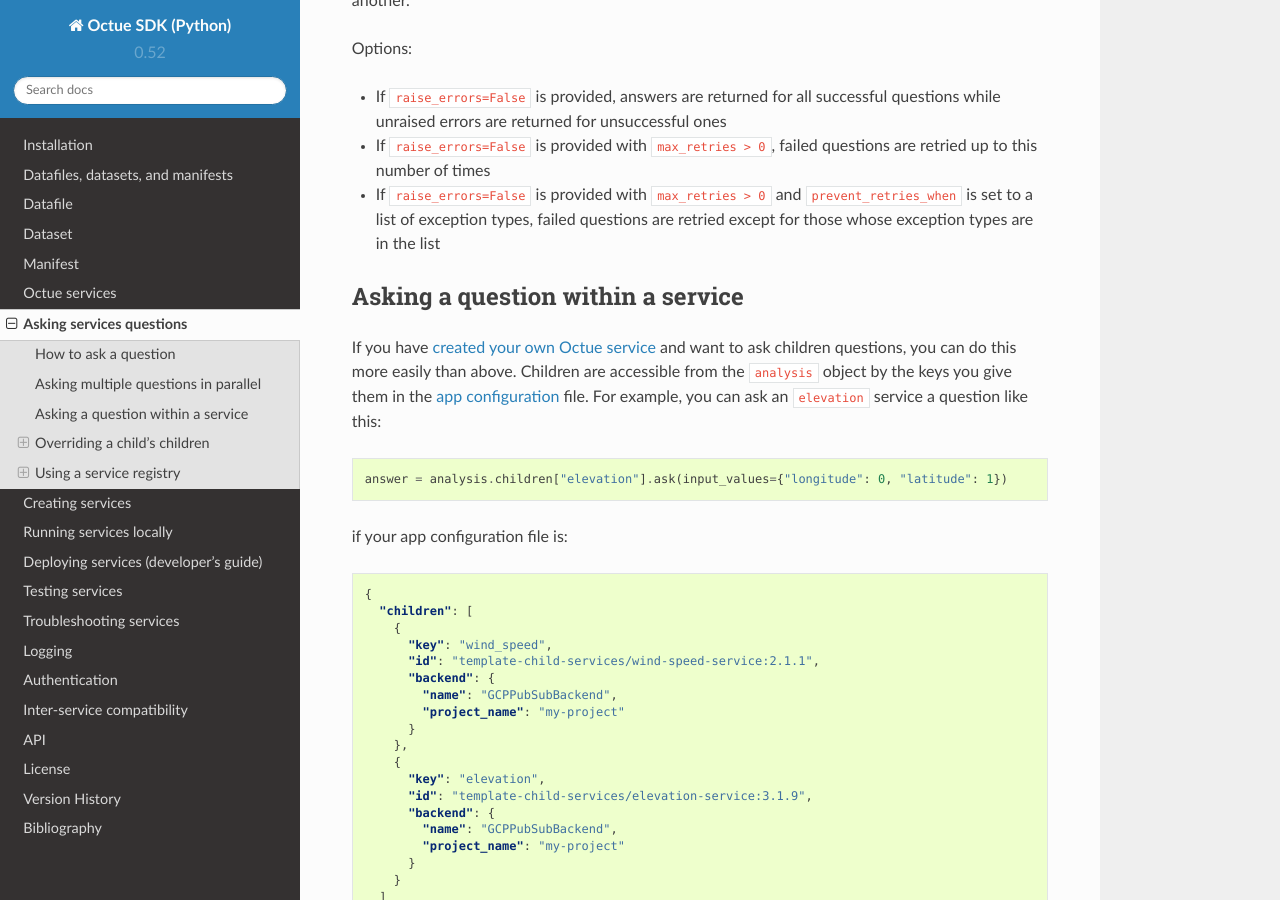
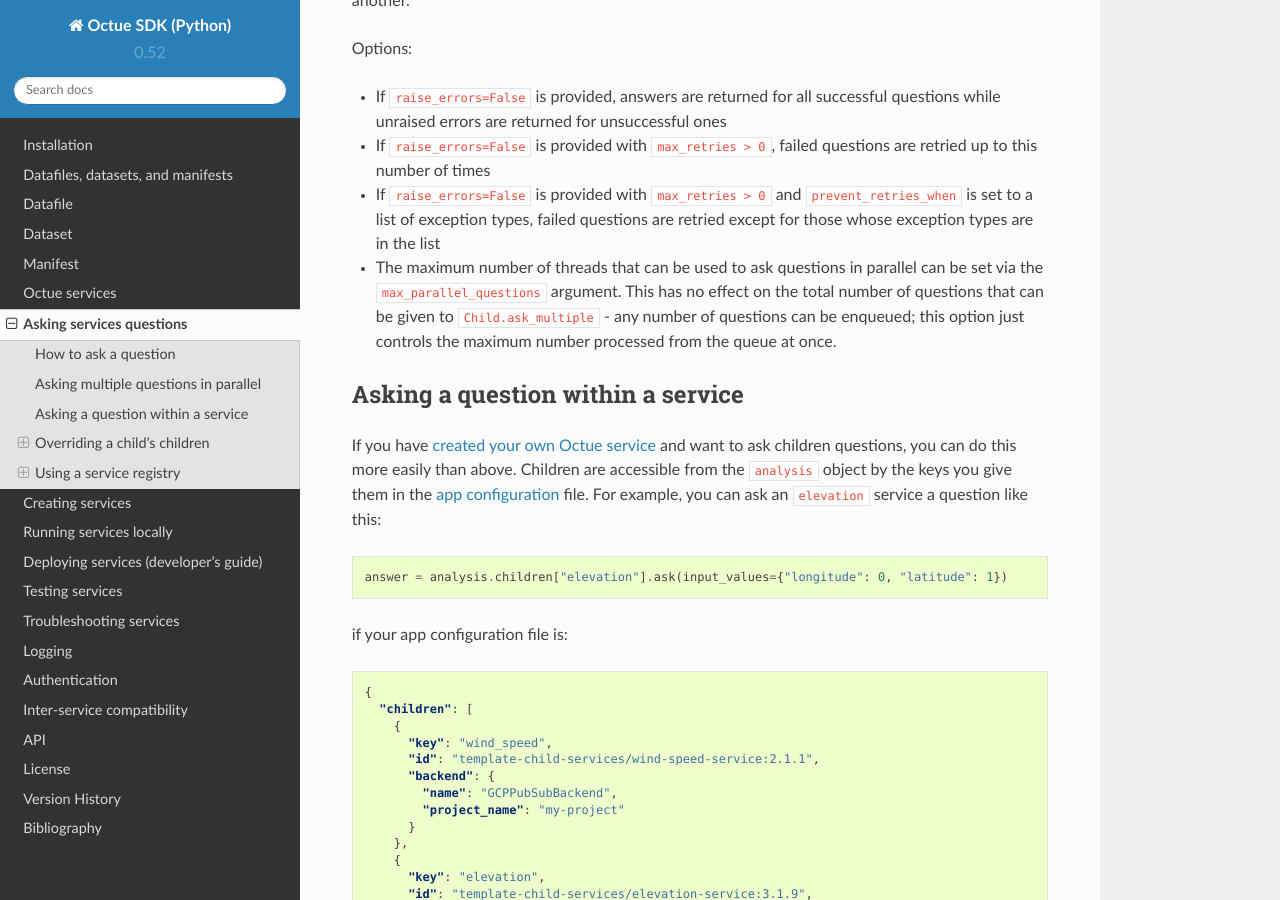
Before and after one commit to octue/octue-sdk-python, a Sphinx documentation site: the page built from docs/source/asking_questions.rst, in a window 1280 px wide and 900 px high, scrolled down 1883 px. Built offline with Sphinx 7.4.7 and the Read the Docs theme 2.0.0, drawn with Linux system fonts in a browser that asks for light colours.

Commit message:
DOC: Add new `Child.ask_multiple` argument to docs

```diff
--- a/docs/source/asking_questions.rst
+++ b/docs/source/asking_questions.rst
@@ -89,6 +89,10 @@
   times
 - If ``raise_errors=False`` is provided with ``max_retries > 0`` and ``prevent_retries_when`` is set to a list of
   exception types, failed questions are retried except for those whose exception types are in the list
+- The maximum number of threads that can be used to ask questions in parallel can be set via the
+  ``max_parallel_questions`` argument. This has no effect on the total number of questions that can be given to
+  ``Child.ask_multiple`` - any number of questions can be enqueued; this option just controls the maximum number
+  processed from the queue at once.
 
 
 Asking a question within a service
```
